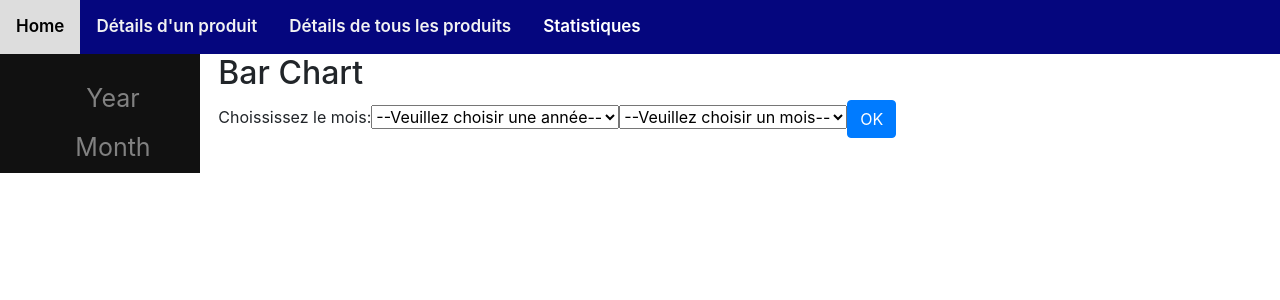
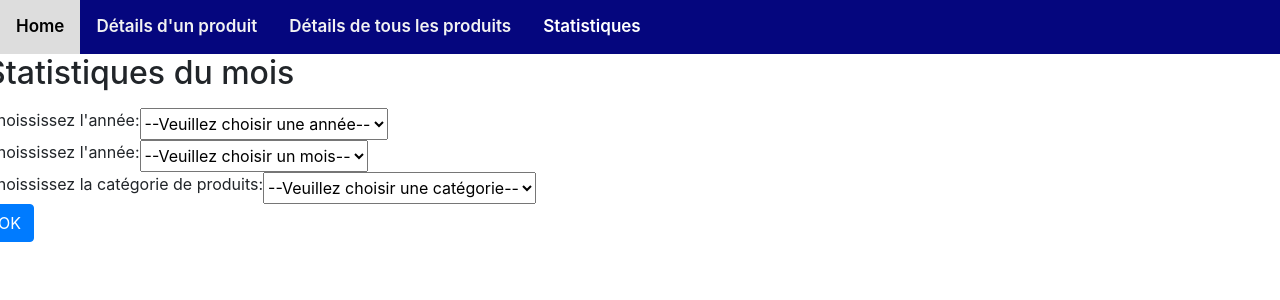
Before and after one commit to LakunCindy/django-angular, an Angular app in the folder BTBO2/: page /container/stats/monthgain in a window 1280 px wide. Shown: the top 300 px of the page. Built offline with nearby package versions, Linux system fonts and the light colour scheme; no server answers.

Commit message:
corrections

```diff
--- a/BTBO2/src/app/component/stats/stats.component.html
+++ b/BTBO2/src/app/component/stats/stats.component.html
@@ -1,11 +1 @@
-<div class="row">
-    <div class="col-sm-2">
-        <div class="sidenav">
-            <a routerLink="yeargain" routerLinkActive="active">Year</a>
-            <a routerLink="monthgain" routerLinkActive="active">Month</a>
-        </div>
-    </div>
-    <div class="col-sm-10">
-        <router-outlet></router-outlet>
-    </div>
-</div>
+<router-outlet></router-outlet>
--- a/BTBO2/src/app/component/sub-component/month-gain/month-gain.component.html
+++ b/BTBO2/src/app/component/sub-component/month-gain/month-gain.component.html
@@ -1,5 +1,11 @@
-<h2>Bar Chart</h2>
-<label for="month-select">Choississez le mois:</label>
+<div class="row">
+    <div class="col-sm-12">
+        <div class="row">
+            <h2><h2>Statistiques du mois</h2></h2>
+        </div>
+
+        <div class="row">
+            <label for="month-select">Choississez l'année:</label>
 
             <select #yearList id="year-select" [ngModel]="yearList.value">
                 <option value="">--Veuillez choisir une année--</option>
@@ -9,6 +15,11 @@
                 <option value="2020">2020</option>
                 <option value="2021">2021</option>
             </select>
+
+        </div>
+        <div class="row">
+           <label for="month-select">Choississez l'année:</label>
+
             <select #monthList id="month-select" [ngModel]="monthList.value">
                 <option value="">--Veuillez choisir un mois--</option>
                 <option value="1">Janvier</option>
@@ -24,5 +35,25 @@
                 <option value="11">Novembre</option>
                 <option value="12">Décembre</option>
             </select>
-<button type="button" class="btn btn-primary" (click)='getGainPerDayForMonth(yearList.value,monthList.value)'>OK</button>
+        </div>
+
+        <div class="row">
+            <label for="year-select">Choississez la catégorie de produits:</label>
+
+            <select #categoryList id="category-select" [ngModel]="categoryList.value">
+                <option value="">--Veuillez choisir une catégorie--</option>
+                <option value="-1">Tous</option>
+                <option value="0">Poisson</option>
+                <option value="1">Crustacé</option>
+                <option value="2">Coquillage</option>
+            </select>
+        </div>
+
+        <div class="row">
+            <button type="button" class="btn btn-primary" (click)='getGainPerDayForMonth(yearList.value,monthList.value,categoryList.value)'>OK</button>
+        </div>
+        <div class="row">
             <figure id="bar"></figure>
+        </div>
+    </div>
+</div>
--- a/BTBO2/src/app/component/sub-component/year-gain/year-gain.component.html
+++ b/BTBO2/src/app/component/sub-component/year-gain/year-gain.component.html
@@ -1,4 +1,4 @@
-<h2>Bar Chart</h2>
+<h2>Statistiques de l'année</h2>
 <label for="year-select">Choississez l'année:</label>
 
 <select #yearList id="year-select" [ngModel]="yearList.value">
@@ -9,6 +9,8 @@
     <option value="2020">2020</option>
     <option value="2021">2021</option>
 </select>
+
+<label for="year-select">Choississez la catégorie de produits:</label>
 
 <select #categoryList id="category-select" [ngModel]="categoryList.value">
     <option value="">--Veuillez choisir une catégorie--</option>
```
Lines whose indentation alone changed are shown as unchanged.
